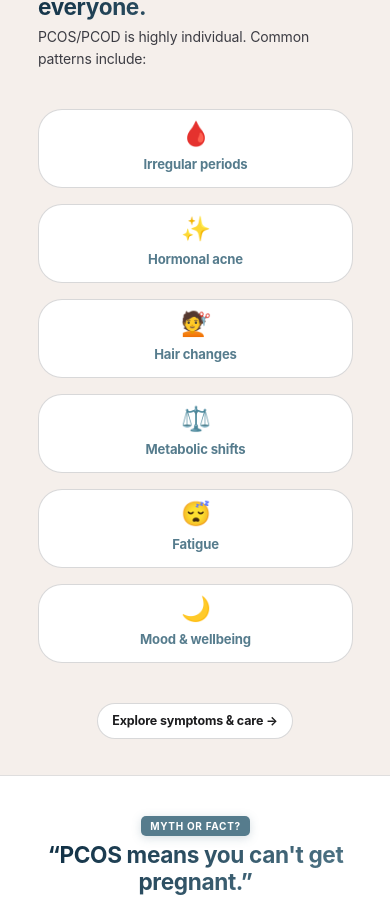
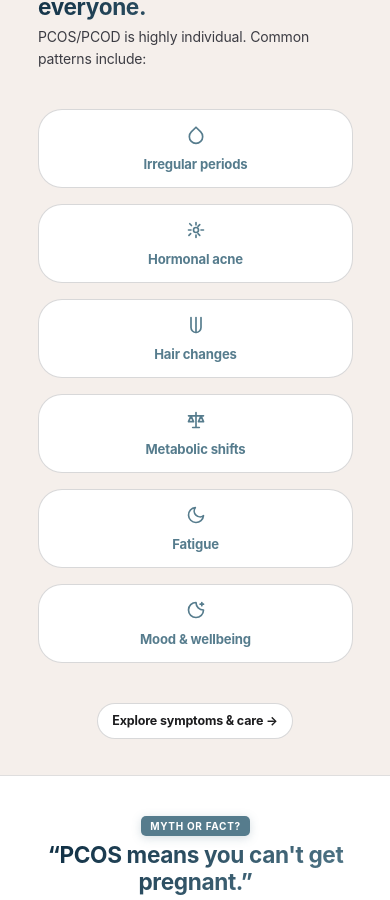
Before and after one commit to vroom0456/CBITNSS-World-PMOS-Day, a Next.js app: page / in a window 390 px wide. Shown: the part 2078-2978 px from the top of the page. Built offline with nearby package versions, Linux system fonts and the light colour scheme.

Commit message:
Replace all UI emojis with custom responsive SVG vector illustrations across all components and pages

```diff
--- a/src/app/page.tsx
+++ b/src/app/page.tsx
@@ -7,6 +7,7 @@ import Link from 'next/link';
 import Image from 'next/image';
 
 import { EVENT_INFO } from '@/constants/event';
+import { IconBloodDrop, IconSparkle, IconHairThinning, IconScaleBalance, IconSleepFatigue, IconPigmentationMoon } from '@/components/ui/Icons';
 
 export default function HomePage() {
 
@@ -148,12 +149,12 @@ export default function HomePage() {
 
             <div className="home-symptoms-grid stagger-grid">
               {[
-                { icon: '🩸', label: 'Irregular periods' },
-                { icon: '✨', label: 'Hormonal acne' },
-                { icon: '💇', label: 'Hair changes' },
-                { icon: '⚖️', label: 'Metabolic shifts' },
-                { icon: '😴', label: 'Fatigue' },
-                { icon: '🌙', label: 'Mood & wellbeing' },
+                { icon: <IconBloodDrop size={20} color="var(--soft-teal-accent)" />, label: 'Irregular periods' },
+                { icon: <IconSparkle size={20} color="var(--soft-teal-accent)" />, label: 'Hormonal acne' },
+                { icon: <IconHairThinning size={20} color="var(--soft-teal-accent)" />, label: 'Hair changes' },
+                { icon: <IconScaleBalance size={20} color="var(--soft-teal-accent)" />, label: 'Metabolic shifts' },
+                { icon: <IconSleepFatigue size={20} color="var(--soft-teal-accent)" />, label: 'Fatigue' },
+                { icon: <IconPigmentationMoon size={20} color="var(--soft-teal-accent)" />, label: 'Mood & wellbeing' },
               ].map((s, i) => (
                 <div key={i} className="home-symptom-chip reveal" aria-label={s.label}>
                   <span className="home-symptom-icon" aria-hidden="true">{s.icon}</span>
--- a/src/components/layout/Navbar.tsx
+++ b/src/components/layout/Navbar.tsx
@@ -3,6 +3,7 @@
 import React, { useState, useEffect, useRef } from 'react';
 import Link from 'next/link';
 import Image from 'next/image';
+import { IconCheckCircle } from '@/components/ui/Icons';
 import { usePathname } from 'next/navigation';
 
 export default function Navbar() {
@@ -355,7 +356,9 @@ export default function Navbar() {
             </>
           ) : (
             <div className="modal-success-alert" style={{ display: 'block' }} role="status" aria-live="polite">
-              <div style={{ fontSize: '2.2rem', marginBottom: '0.5rem' }} aria-hidden="true">✅</div>
+              <div style={{ display: 'flex', justifyContent: 'center', marginBottom: '0.6rem', color: 'var(--soft-teal-accent)' }} aria-hidden="true">
+                <IconCheckCircle size={44} />
+              </div>
               <h4 style={{ fontSize: '1rem', fontWeight: 800 }}>Question submitted</h4>
               <p style={{ fontSize: '0.9rem', marginTop: '0.4rem', lineHeight: 1.6 }}>
                 Thank you. Your question has been recorded and will be compiled for the medical panel at Knowledge Beyond Symptoms 2026.
--- /dev/null
+++ b/src/components/ui/Icons.tsx
@@ -0,0 +1,103 @@
+import React from 'react';
+
+interface IconProps {
+  className?: string;
+  size?: number | string;
+  color?: string;
+  style?: React.CSSProperties;
+}
+
+// 🩸 Irregular Periods / Cycle Drop Icon
+export function IconBloodDrop({ size = 24, color = 'currentColor', className = '', style }: IconProps) {
+  return (
+    <svg width={size} height={size} viewBox="0 0 24 24" fill="none" stroke={color} strokeWidth="2" strokeLinecap="round" strokeLinejoin="round" className={className} style={style}>
+      <path d="M12 2.69l5.66 5.66a8 8 0 1 1-11.31 0z" />
+    </svg>
+  );
+}
+
+// ✨ Hormonal Acne / Sparkle Icon
+export function IconSparkle({ size = 24, color = 'currentColor', className = '', style }: IconProps) {
+  return (
+    <svg width={size} height={size} viewBox="0 0 24 24" fill="none" stroke={color} strokeWidth="2" strokeLinecap="round" strokeLinejoin="round" className={className} style={style}>
+      <path d="M12 3v3m0 12v3M3 12h3m12 0h3m-4.5-6.5l-2.1 2.1m-8.8 8.8l-2.1 2.1m13 0l-2.1-2.1M6.6 6.6L4.5 4.5" />
+      <circle cx="12" cy="12" r="3" />
+    </svg>
+  );
+}
+
+// 💇 Hair Changes Icon
+export function IconHairThinning({ size = 24, color = 'currentColor', className = '', style }: IconProps) {
+  return (
+    <svg width={size} height={size} viewBox="0 0 24 24" fill="none" stroke={color} strokeWidth="2" strokeLinecap="round" strokeLinejoin="round" className={className} style={style}>
+      <path d="M6 3v12a6 6 0 0 0 12 0V3" />
+      <path d="M12 3v18" />
+    </svg>
+  );
+}
+
+// ⚖️ Balance / Metabolic Scale Icon
+export function IconScaleBalance({ size = 24, color = 'currentColor', className = '', style }: IconProps) {
+  return (
+    <svg width={size} height={size} viewBox="0 0 24 24" fill="none" stroke={color} strokeWidth="2" strokeLinecap="round" strokeLinejoin="round" className={className} style={style}>
+      <path d="M12 3v18M3 7h18M6 7l-3 7h6l-3-7zm12 0l-3 7h6l-3-7zM8 21h8" />
+    </svg>
+  );
+}
+
+// 😴 Sleep / Fatigue Moon Icon
+export function IconSleepFatigue({ size = 24, color = 'currentColor', className = '', style }: IconProps) {
+  return (
+    <svg width={size} height={size} viewBox="0 0 24 24" fill="none" stroke={color} strokeWidth="2" strokeLinecap="round" strokeLinejoin="round" className={className} style={style}>
+      <path d="M21 12.79A9 9 0 1 1 11.21 3 7 7 0 0 0 21 12.79z" />
+    </svg>
+  );
+}
+
+// 🌙 Pigmentation / Wellbeing Moon Star Icon
+export function IconPigmentationMoon({ size = 24, color = 'currentColor', className = '', style }: IconProps) {
+  return (
+    <svg width={size} height={size} viewBox="0 0 24 24" fill="none" stroke={color} strokeWidth="2" strokeLinecap="round" strokeLinejoin="round" className={className} style={style}>
+      <path d="M12 3a9 9 0 0 0 9 9 9 9 0 1 1-9-9z" />
+      <path d="M19 3v4m-2-2h4" />
+    </svg>
+  );
+}
+
+// 📞 Phone Icon
+export function IconPhone({ size = 18, color = 'currentColor', className = '', style }: IconProps) {
+  return (
+    <svg width={size} height={size} viewBox="0 0 24 24" fill="none" stroke={color} strokeWidth="2" strokeLinecap="round" strokeLinejoin="round" className={className} style={style}>
+      <path d="M22 16.92v3a2 2 0 0 1-2.18 2 19.79 19.79 0 0 1-8.63-3.07 19.5 19.5 0 0 1-6-6 19.79 19.79 0 0 1-3.07-8.67A2 2 0 0 1 4.11 2h3a2 2 0 0 1 2 1.72 12.84 12.84 0 0 0 .7 2.81 2 2 0 0 1-.45 2.11L8.09 9.91a16 16 0 0 0 6 6l1.27-1.27a2 2 0 0 1 2.11-.45 12.84 12.84 0 0 0 2.81.7A2 2 0 0 1 22 16.92z" />
+    </svg>
+  );
+}
+
+// ✉️ Email Icon
+export function IconMail({ size = 18, color = 'currentColor', className = '', style }: IconProps) {
+  return (
+    <svg width={size} height={size} viewBox="0 0 24 24" fill="none" stroke={color} strokeWidth="2" strokeLinecap="round" strokeLinejoin="round" className={className} style={style}>
+      <path d="M4 4h16c1.1 0 2 .9 2 2v12c0 1.1-.9 2-2 2H4c-1.1 0-2-.9-2-2V6c0-1.1.9-2 2-2z" />
+      <polyline points="22,6 12,13 2,6" />
+    </svg>
+  );
+}
+
+// 💬 Chat / WhatsApp / Message Icon
+export function IconMessage({ size = 18, color = 'currentColor', className = '', style }: IconProps) {
+  return (
+    <svg width={size} height={size} viewBox="0 0 24 24" fill="none" stroke={color} strokeWidth="2" strokeLinecap="round" strokeLinejoin="round" className={className} style={style}>
+      <path d="M21 11.5a8.38 8.38 0 0 1-.9 3.8 8.5 8.5 0 0 1-7.6 4.7 8.38 8.38 0 0 1-3.8-.9L3 21l1.9-5.7a8.38 8.38 0 0 1-.9-3.8 8.5 8.5 0 0 1 4.7-7.6 8.38 8.38 0 0 1 3.8-.9h.5a8.48 8.48 0 0 1 8 8v.5z" />
+    </svg>
+  );
+}
+
+// ✅ Check Circle Success Icon
+export function IconCheckCircle({ size = 48, color = 'currentColor', className = '', style }: IconProps) {
+  return (
+    <svg width={size} height={size} viewBox="0 0 24 24" fill="none" stroke={color} strokeWidth="2" strokeLinecap="round" strokeLinejoin="round" className={className} style={style}>
+      <path d="M22 11.08V12a10 10 0 1 1-5.93-9.14" />
+      <polyline points="22 4 12 14.01 9 11.01" />
+    </svg>
+  );
+}
```
Also changed, not shown: src/app/about/page.tsx (+4 -3 lines), src/app/ask/page.tsx (+16 -7 lines), src/app/symptoms/page.tsx (+7 -6 lines).
